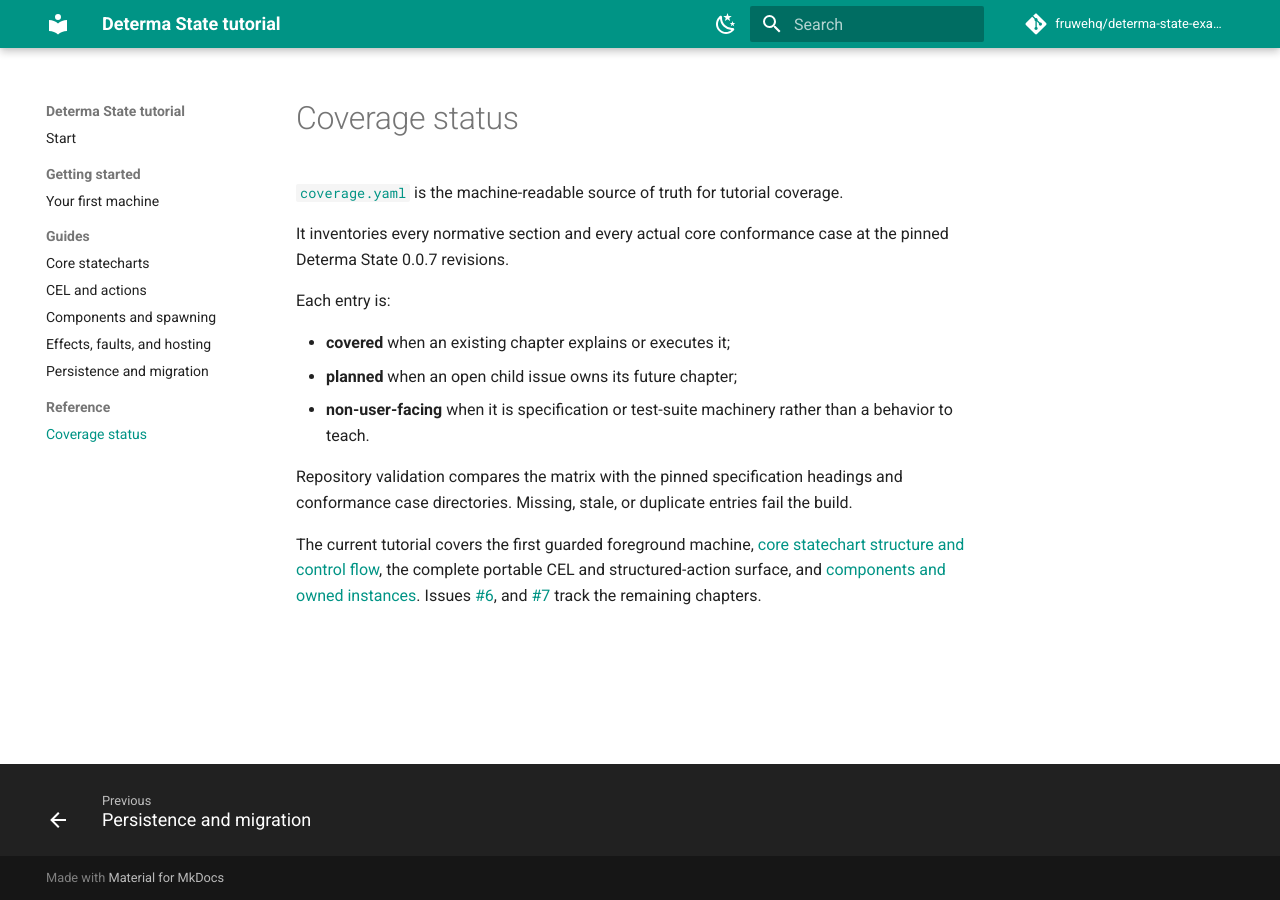
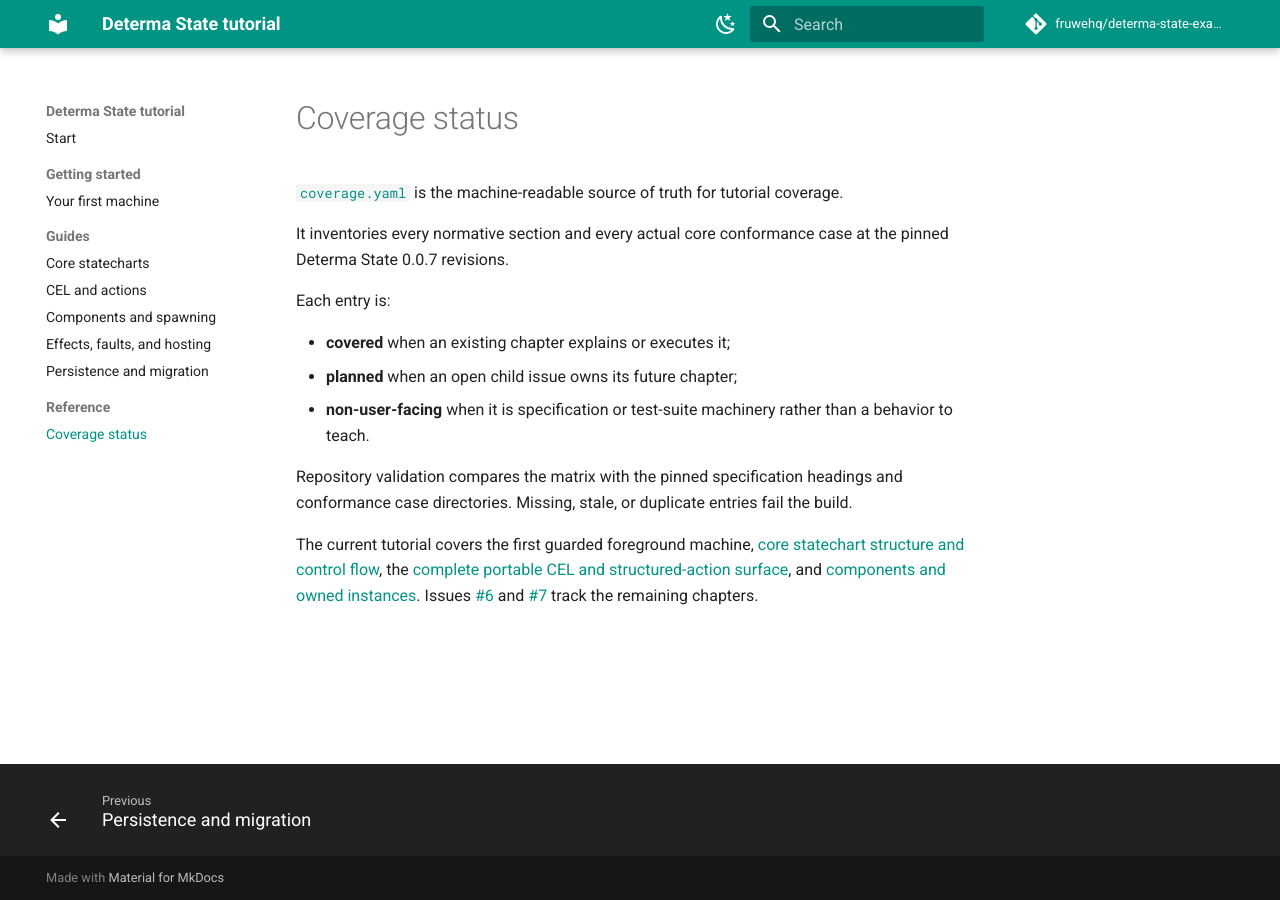
Before and after one commit to fruwehq/determa-state-docs, an MkDocs documentation site: the page built from docs/reference/coverage.md, in a window 1280 px wide. Built offline with MkDocs 1.6.1 and Material for MkDocs 9.7.7, drawn with Linux system fonts in a browser that asks for light colours; comment, search, counter and statistics services are not loaded; part of the change alters nothing that is shown.

```diff
--- a/docs/reference/coverage.md
+++ b/docs/reference/coverage.md
@@ -18,8 +18,8 @@ conformance case directories. Missing, stale, or duplicate entries fail the buil
 
 The current tutorial covers the first guarded foreground machine,
 [core statechart structure and control flow](../guides/core-statecharts.md), the
-complete portable CEL and structured-action surface, and
+[complete portable CEL and structured-action surface](../guides/cel-and-actions.md), and
 [components and owned instances](../guides/components-and-spawning.md). Issues
-[#6](https://github.com/fruwehq/determa-state-examples/issues/6), and
+[#6](https://github.com/fruwehq/determa-state-examples/issues/6) and
 [#7](https://github.com/fruwehq/determa-state-examples/issues/7) track the remaining
 chapters.
```
